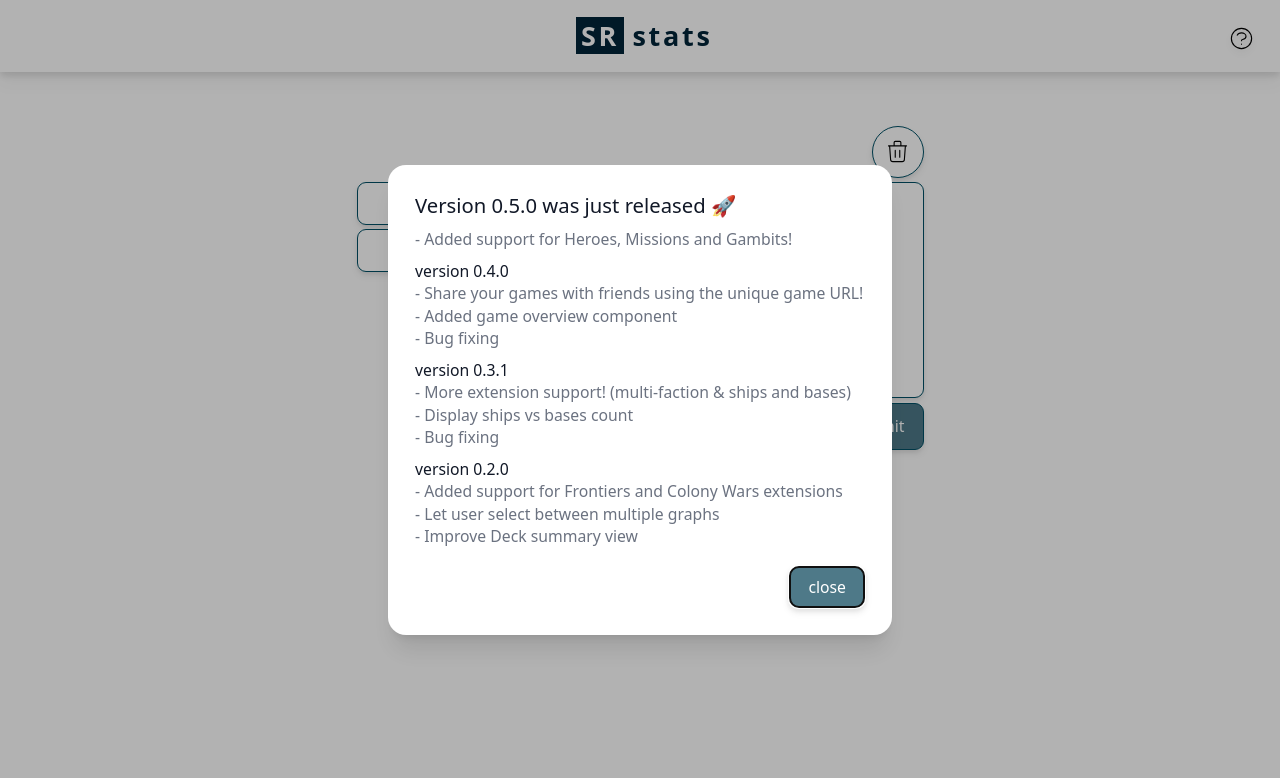
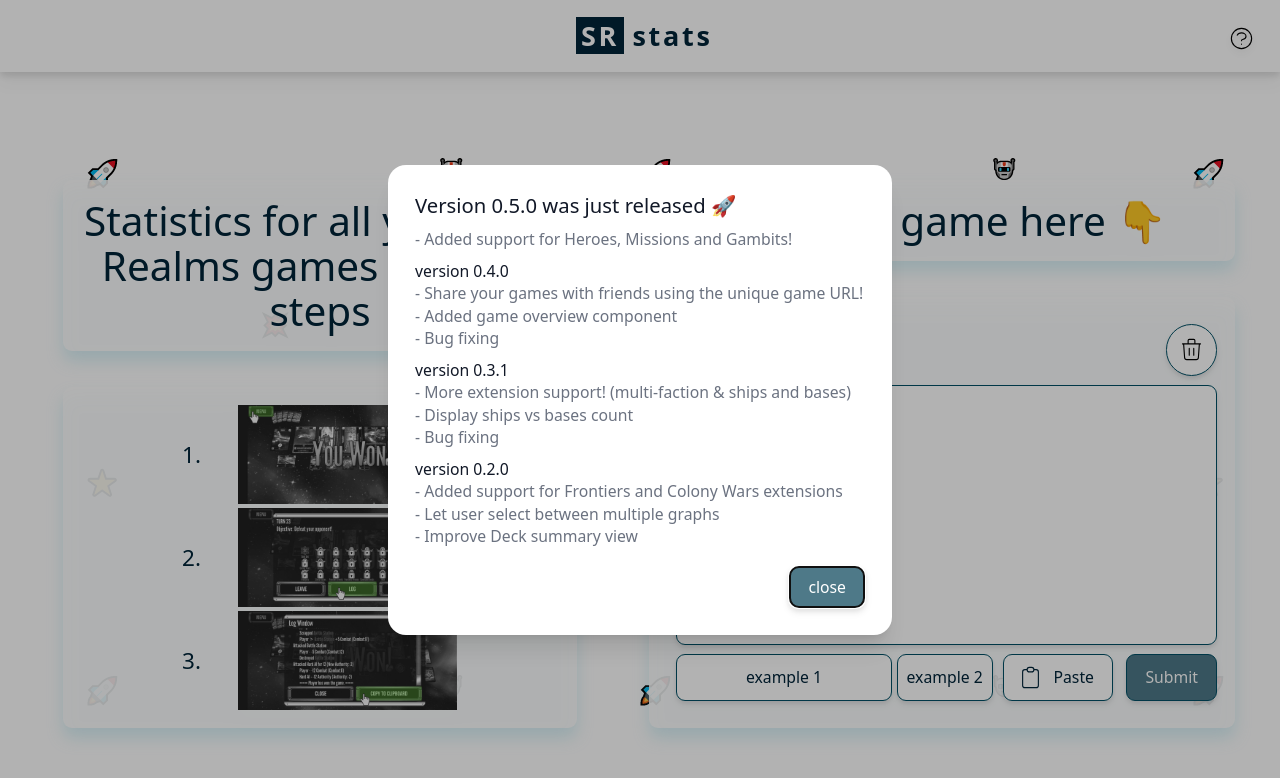
Before and after one commit to dhaven/sr-stats, a Next.js app in the folder website/: page / in a window 1280 px wide. Shown: the top 778 px of the page. Built offline with nearby package versions, Linux system fonts and the light colour scheme.

Commit message:
add instruction on landing page

```diff
--- a/website/components/form.js
+++ b/website/components/form.js
@@ -2,16 +2,18 @@ import { Formik, Form, Field } from 'formik';
 import { atom, useAtom } from 'jotai'
 import { example1, example2 } from '../lib/example_data.js'
 import { useRouter } from 'next/router'
+import { useState } from "react";
 
 const errorMessageAtom = atom("")
-const isLoadingAtom = atom(false)
+//const isLoadingAtom = atom(false)
 
 export default function InputLog(){
   const [errorMessage, setErrorMessage] = useAtom(errorMessageAtom)
-  const [isLoading, setIsLoading] = useAtom(isLoadingAtom)
+  //const [isLoading, setIsLoading] = useAtom(isLoadingAtom)
+  const [isLoading, setIsLoading] = useState(false);
   const router = useRouter()
     return (
-        <div className="w-screen p-1 m-1 sm:w-4/5 md:w-4/5 lg:w-3/4 max-w-lg">
+        <div className="p-1 m-1 h-full w-full">
           <Formik
             initialValues={{ battlelog: ''}}
             onSubmit={(values) => {
@@ -28,7 +30,7 @@ export default function InputLog(){
               .then(data => {
                 if(data['status'] == 'success'){
                   router.push(`/game/${data['id']}`)
-                  setIsLoading(false)
+                  //setIsLoading(false)
                 }else{
                   setErrorMessage("Unable to parse data")
                   setIsLoading(false)
@@ -40,14 +42,17 @@ export default function InputLog(){
             }}
           >
             {props => (
-              <Form className="flex flex-col items-end gap-1">
+              <Form className="flex flex-col w-full h-full gap-2">
                 <div className="flex flex-row justify-end gap-1 w-full">
                   <button type="button" className="bg-white border border-scifi4 ring-scifi-2 drop-shadow-md hover:ring font-medium rounded-full text-sm p-2.5 text-center inline-flex items-center" onClick={(e) => {props.setFieldValue("battlelog","")}}>
                     <svg className="w-6 h-6" fill="none" stroke="currentColor" viewBox="0 0 24 24" xmlns="http://www.w3.org/2000/svg"><path strokeLinecap="round" strokeLinejoin="round" strokeWidth="1" d="M19 7l-.867 12.142A2 2 0 0116.138 21H7.862a2 2 0 01-1.995-1.858L5 7m5 4v6m4-6v6m1-10V4a1 1 0 00-1-1h-4a1 1 0 00-1 1v3M4 7h16"></path></svg>
                   </button>
                 </div>
-                <div className="flex flex-row gap-1 h-24 md:h-48 lg:h-48 w-full">
-                  <div className="flex grow-0 w-32 flex-col gap-1">
+                <div className="flex flex-row gap-1 w-full h-full">
+                  <Field className="w-full p-2 border drop-shadow-md border-scifi4 ring-scifi-2 hover:ring text-sm rounded-lg resize-none" name="battlelog" as="textarea"/>
+                </div>
+                <div className="flex flex-row gap-1 justify-between w-full">
+                  <div className="flex flex-row gap-1">
                     <button className="bg-white  min-w-48 text-scifi5 text-sm px-2 py-2 border drop-shadow-md border-scifi4 ring-scifi-2 hover:ring rounded-lg" type="button" onClick={(e) => {props.setFieldValue("battlelog",example1)}}>
                       example 1
                     </button>
@@ -55,9 +60,7 @@ export default function InputLog(){
                       example 2
                     </button>
                   </div>
-                  <Field className="w-full grow h-full p-2 border drop-shadow-md border-scifi4 ring-scifi-2 hover:ring text-sm rounded-lg resize-none" name="battlelog" as="textarea"/>
-                </div>
-                <div className="flex flex-row gap-1 justify-end w-full">
+                  <div className="flex flex-row gap-1">
                     <button type="button" className="w-min text-scifi5 bg-white rounded-lg drop-shadow-md border border-scifi4 ring-scifi-2 hover:ring text-sm px-4 py-2 text-center inline-flex items-center mr-2" onClick={(e) => {navigator.clipboard.readText().then(cliptext => props.setFieldValue("battlelog",cliptext))}}>
                       <svg className="w-6 h-6 mr-2 -ml-1" fill="none" stroke="currentColor" viewBox="0 0 24 24" xmlns="http://www.w3.org/2000/svg"><path strokeLinecap="round" strokeLinejoin="round" strokeWidth="1" d="M9 5H7a2 2 0 00-2 2v12a2 2 0 002 2h10a2 2 0 002-2V7a2 2 0 00-2-2h-2M9 5a2 2 0 002 2h2a2 2 0 002-2M9 5a2 2 0 012-2h2a2 2 0 012 2"></path></svg>
                       Paste
@@ -72,6 +75,7 @@ export default function InputLog(){
                       Submit
                     </button>
                   </div>
+                </div>
                 {
                   errorMessage != "" && (
                     <div className="p-2 text-sm w-full text-red-700 bg-red-100 rounded-lg" role="alert">
--- /dev/null
+++ b/website/components/landingPage.js
@@ -0,0 +1,67 @@
+import Image from 'next/image'
+import InputLog from './form.js'
+
+export default function LandingPage(){
+    return (
+        <div className="flex w-full h-full p-4">
+        <div className="flex flex-col h-full w-1/2 gap-4 m-4 p-4">
+            <div className="bg-white/90 p-4 m-2 w-full rounded-lg drop-shadow-scifi2">
+                <p className="text-4xl font-light text-scifi5 text-center">
+                    Statistics for all your Star Realms games in just 3 steps
+                </p>
+            </div>
+            <div className="bg-white/90 rounded-lg flex flex-col w-full h-full grow gap-1 p-4 m-2 drop-shadow-scifi2">
+                <div className="flex grow items-center justify-center">
+                    <div>
+                        <p className="text-xl font-medium text-scifi5 m-2 p-2">1.</p>
+                    </div>
+                    <div className="relative w-1/2 h-full m-2 p-2">
+                        <Image
+                            src="/images/1.png" // Route of the image file
+                            alt="Step 1"
+                            layout="fill"
+                            objectFit="contain"
+                        />
+                    </div>
+                </div>
+                <div className="flex grow items-center justify-center">
+                    <div>
+                        <p className="text-xl font-medium text-scifi5 m-2 p-2">2.</p>
+                    </div>
+                    <div className="relative w-1/2 h-full m-2 p-2">
+                        <Image
+                            src="/images/2.png" // Route of the image file
+                            alt="Step 1"
+                            layout="fill"
+                            objectFit="contain"
+                        />
+                    </div>
+                </div>
+                <div className="flex grow items-center justify-center">
+                    <div>
+                        <p className="text-xl font-medium text-scifi5 m-2 p-2">3.</p>
+                    </div>
+                    <div className="relative w-1/2 h-full m-2 p-2">
+                        <Image
+                            src="/images/3.png" // Route of the image file
+                            alt="Step 1"
+                            layout="fill"
+                            objectFit="contain"
+                        />
+                    </div>
+                </div>
+            </div>
+        </div>
+        <div className="flex flex-col h-full w-1/2 gap-4 m-4 p-4">
+            <div className="bg-white/90 rounded-lg p-4 m-2 w-full drop-shadow-scifi2">
+                <p className="text-4xl font-light text-scifi5 text-center">
+                    Add your game here 👇
+                </p>
+            </div>
+            <div className="bg-white/90 flex rounded-lg flex-col w-full h-full grow gap-1 p-4 m-2 drop-shadow-scifi2">
+                <InputLog></InputLog>
+            </div>
+        </div>
+        </div>
+    )
+}
--- a/website/components/layout.js
+++ b/website/components/layout.js
@@ -22,7 +22,7 @@ export default function Layout({ children }) {
   const {pathname} = useRouter()
   const router = useRouter()
   return (
-    <div>
+    <div className="flex flex-col h-screen bg-repeat bg-emoji-pattern">
       <Head>
         <link rel="icon" href="/favicon.ico" />
         <meta
@@ -32,7 +32,7 @@ export default function Layout({ children }) {
         <meta name="og:title" content={siteTitle} />
       </Head>
       <header className="bg-white flex flex-row drop-shadow-lg justify-center p-4 gap-1">
-        <p onClick={()=>{router.push('/')}} className="text-2xl text-scifi5 font-semibold tracking-widest">
+        <p onClick={()=>{router.push('/')}} className="text-2xl text-scifi5 font-semibold tracking-widest hover:ring ring-scifi-2 rounded-md">
           <span className="bg-scifi5 text-white mx-2 text-2xl px-1">
             SR
           </span>
@@ -51,7 +51,7 @@ export default function Layout({ children }) {
           </button>
         }
       </header>
-      <main className="bg-white flex flex-col justify-center items-center gap-3 md:py-10 sm:py-4">
+      <main className="bg-emoji-pattern grow flex flex-col justify-center items-center gap-3 md:py-10 sm:py-4">
         {children}
       </main>
       <NewFeatureModal isOpen={isNewFeatureOpen} setIsOpen={setIsNewFeatureOpen}></NewFeatureModal>
--- a/website/pages/index.js
+++ b/website/pages/index.js
@@ -1,6 +1,7 @@
 import Head from 'next/head'
 import Layout, { siteTitle } from '../components/layout'
 import InputLog from '../components/form.js'
+import LandingPage from '../components/landingPage.js'
 
 export default function Home() {
   return (
@@ -8,7 +9,7 @@ export default function Home() {
       <Head>
         <title>{siteTitle}</title>
       </Head>
-      <InputLog></InputLog>
+      <LandingPage></LandingPage>
     </Layout>
   )
 }
--- a/website/styles/global.css
+++ b/website/styles/global.css
@@ -12,3 +12,7 @@ body {
 * {
   box-sizing: border-box;
 }
+
+.bg-emoji-pattern {
+  background-image: url('/images/emoji_pattern.png');
+}
--- a/website/tailwind.config.js
+++ b/website/tailwind.config.js
@@ -15,6 +15,16 @@ module.exports = {
         scifi3: "#4e7988",
         scifi4: "#005066",
         scifi5: "#002439"
+      },
+      dropShadow: {
+        'scifi1': '0 10px 8px rgba(228, 239, 240, 0.5)',
+        'scifi2': '0 10px 8px rgba(120, 204, 226, 0.3)',
+        'scifi3': '0 10px 8px rgba(78, 121, 136, 0.4)',
+        'scifi4': '0 10px 8px rgba(0, 80, 102, 0.3)',
+        'scifi5': '0 10px 8px rgba(0, 36, 57, 0.5)'
+      },
+      backgroundImage: {
+        'emoji-pattern': "url('/images/emoji_pattern.png')",
       }
     },
   },
```
Also changed, not shown: website/public/images/emoji_pattern.png (added). Lines whose indentation alone changed are shown as unchanged.
